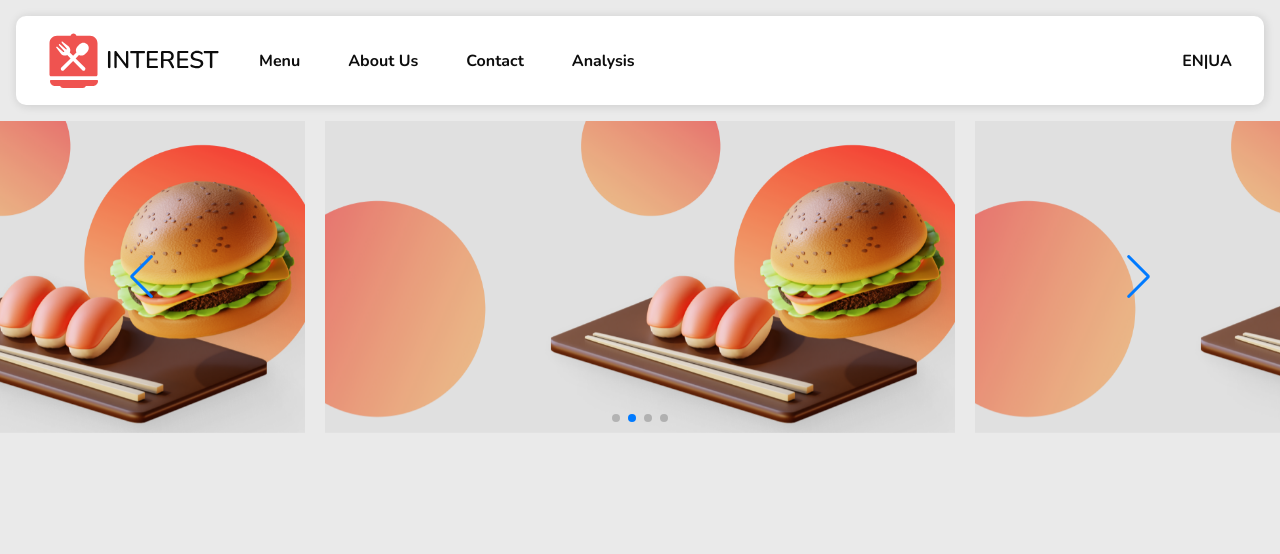
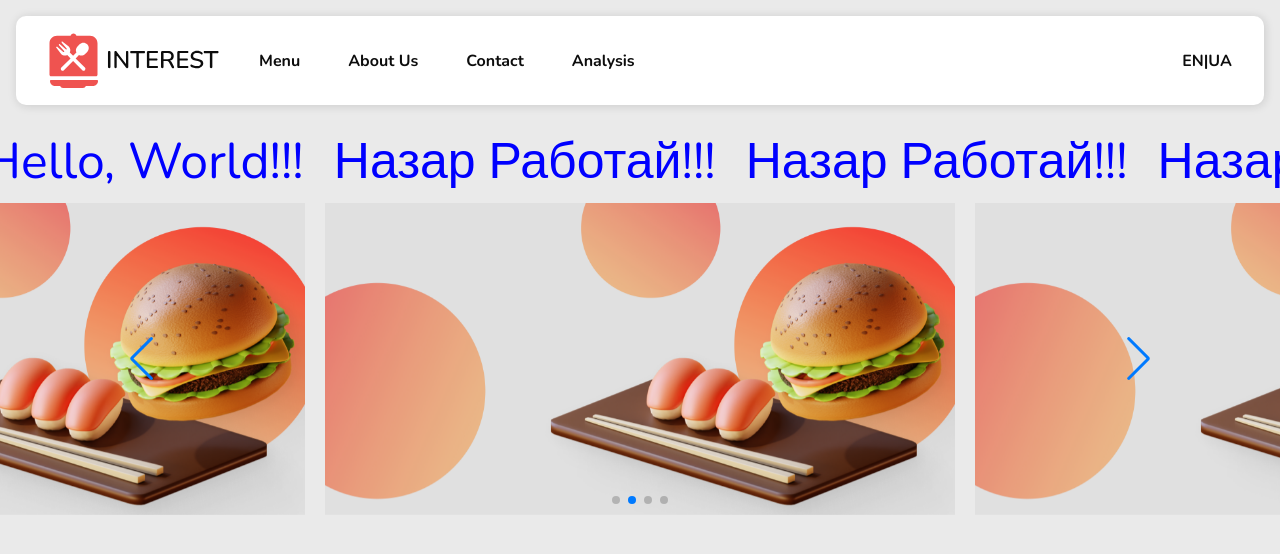
Before and after one commit to klima3775/interest-app, a React (Create React App) app: page / in a window 1280 px wide. Shown: the top 554 px of the page. Built offline with nearby package versions, Linux system fonts and the light colour scheme.

Commit message:
Add ticker

```diff
--- a/package.json
+++ b/package.json
@@ -7,6 +7,7 @@
     "@testing-library/jest-dom": "^5.17.0",
     "@testing-library/react": "^13.4.0",
     "@testing-library/user-event": "^13.5.0",
+    "gsap": "^3.12.5",
     "react": "^18.3.1",
     "react-dom": "^18.3.1",
     "react-router-dom": "^6.23.1",
--- a/src/App.js
+++ b/src/App.js
@@ -2,6 +2,7 @@ import React from "react";
 import { BrowserRouter as Router } from "react-router-dom";
 import "./App.css";
 import Slider from "./components/Slider/slider";
+import Ticker from "./components/Ticker/ticker";
 
 import Header from "./components/Header/header";
 
@@ -10,6 +11,7 @@ function App() {
     <Router>
       <div className="App">
         <Header />
+        <Ticker />
         <Slider />
       </div>
     </Router>
--- /dev/null
+++ b/src/components/Ticker/ticker.jsx
@@ -0,0 +1,40 @@
+import { useLayoutEffect, useRef } from "react";
+import gsap from "gsap";
+import "./ticker.scss";
+
+const Ticker = () => {
+  const textRef = useRef(null);
+  const spanRef = useRef(null);
+
+  useLayoutEffect(() => {
+    gsap.fromTo(
+      textRef.current,
+      { x: 0 },
+      {
+        x: -spanRef.current.clientWidth + "px",
+        duration: 5,
+        repeat: -1,
+        ease: "none",
+      }
+    );
+  }, []);
+  return (
+    <>
+      <section>
+        <div className="container">
+          <p className="text" ref={textRef}>
+            <span ref={spanRef}>Hello, World!!! </span>
+            <span>Назар Работай!!!</span>
+            <span>Назар Работай!!!</span>
+            <span>Назар Работай!!!</span>
+            <span>Назар Работай!!!</span>
+            <span>Назар Работай!!!</span>
+            <span>Назар Работай!!!</span>
+          </p>
+        </div>
+      </section>
+    </>
+  );
+};
+
+export default Ticker;
--- /dev/null
+++ b/src/components/Ticker/ticker.scss
@@ -0,0 +1,31 @@
+$font-size: 50px;
+$color: blue;
+$text-shadow: rgba(0, 0, 0, 0.25);
+$padding-right: 30px;
+
+section {
+  position: relative;
+  width: 100%;
+  display: flex;
+  justify-content: center;
+  align-items: center;
+
+  .container {
+    width: 100%;
+    overflow: hidden;
+  }
+
+  .text {
+    display: flex;
+    flex-wrap: nowrap;
+    white-space: nowrap;
+    font-size: $font-size;
+    color: $color;
+    text-shadow: $text-shadow;
+
+    span {
+      display: block;
+      padding-right: $padding-right;
+    }
+  }
+}
```
Also changed, not shown: 1 other file (tests, documents, lock files or other folders).
